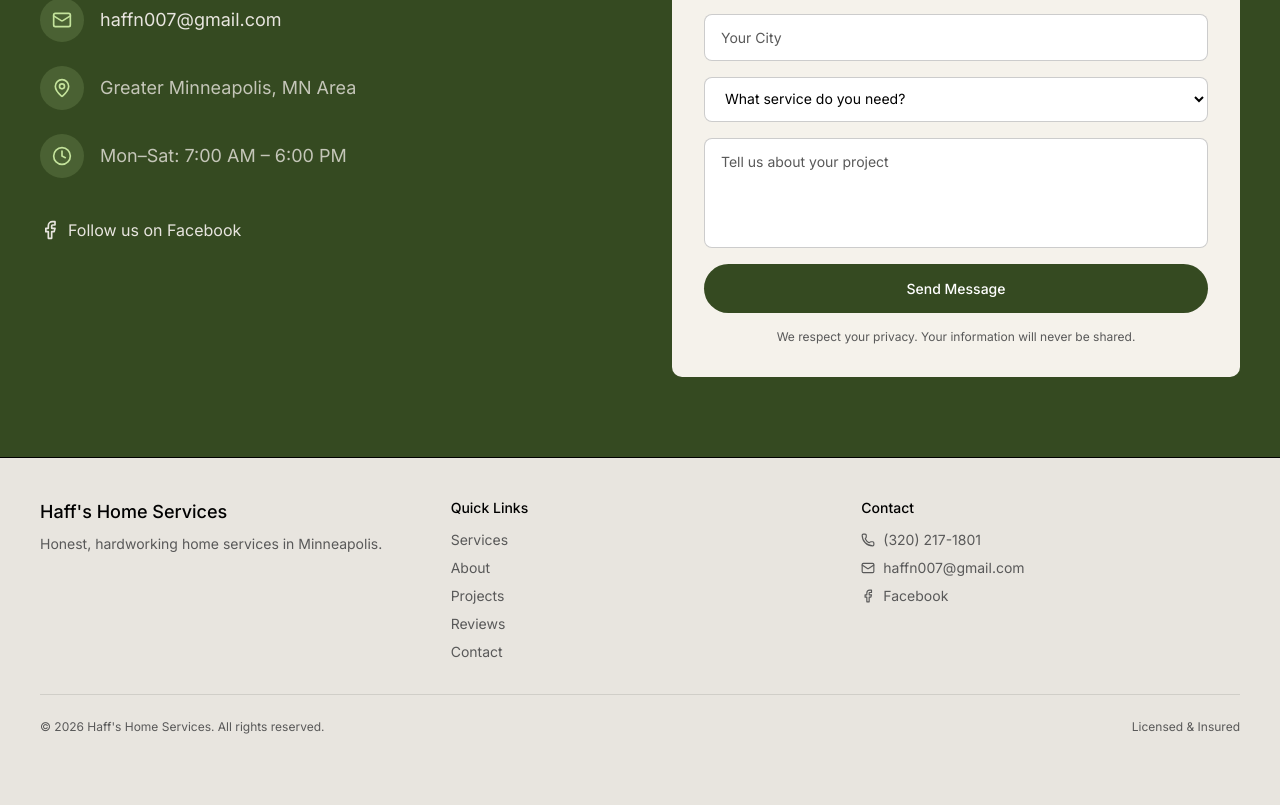
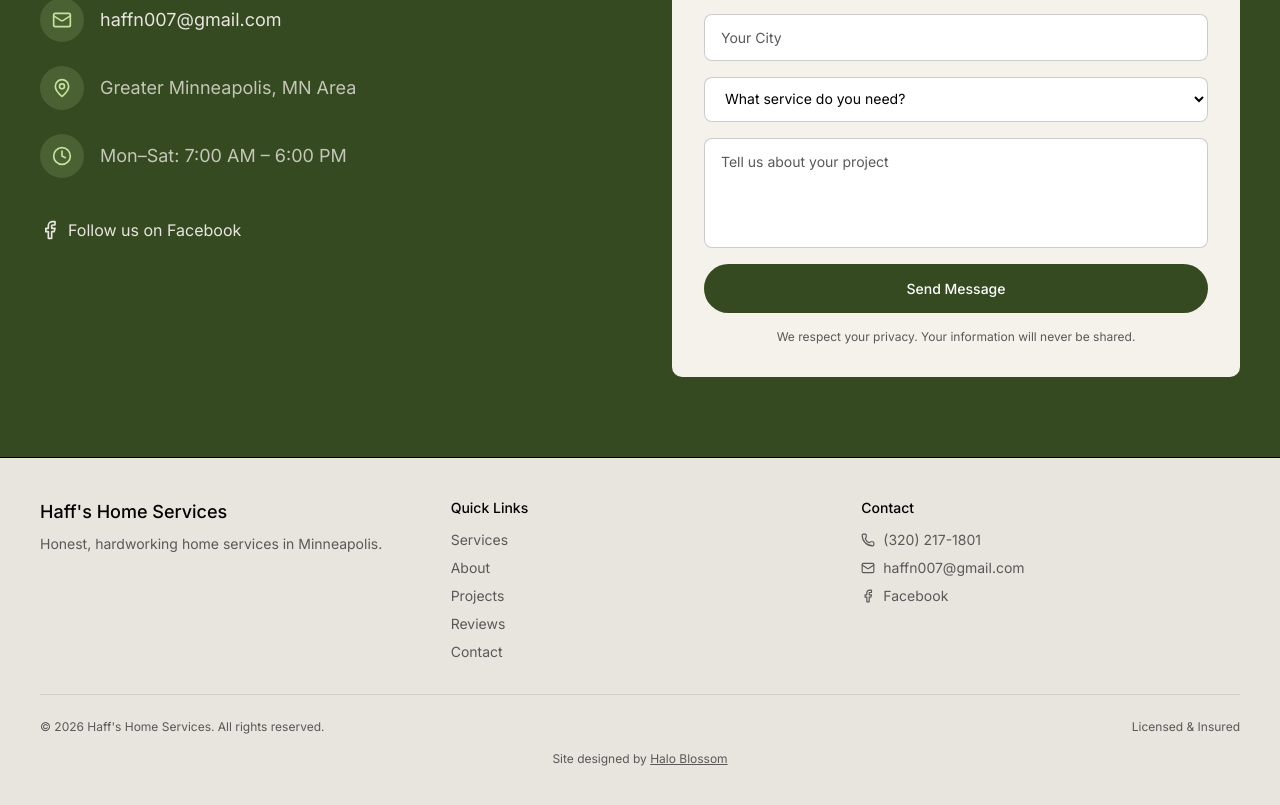
Before and after one commit to mr1031X/haffshomeservices, a React (Vite) app: page / in a window 1280 px wide. Shown: the part 6838-7643 px from the top of the page. Before the commit the page ends 7613 px from the top, so only its background shows below. Built offline with nearby package versions, Linux system fonts and the light colour scheme.

Commit message:
fixed broken fb link and added halo blossom footer

```diff
--- a/src/App.tsx
+++ b/src/App.tsx
@@ -1203,7 +1203,7 @@
 
             {/* Social */}
             <a
-              href="https://facebook.com"
+              href="https://www.facebook.com/profile.php?id=61579202682595"
               target="_blank"
               rel="noopener noreferrer"
               className="contact-animate inline-flex items-center gap-2"
@@ -1377,6 +1377,18 @@
               Licensed &amp; Insured
             </p>
           </div>
+
+          <p className="text-xs text-center mt-4" style={{ color: 'var(--color-muted)' }}>
+            Site designed by{" "}
+            <a
+              href="https://haloblossom.com/"
+              target="_blank"
+              rel="noopener noreferrer"
+              className="hover:opacity-70 transition-opacity underline"
+            >
+              Halo Blossom
+            </a>
+          </p>
         </div>
       </footer>
     </div>
```
